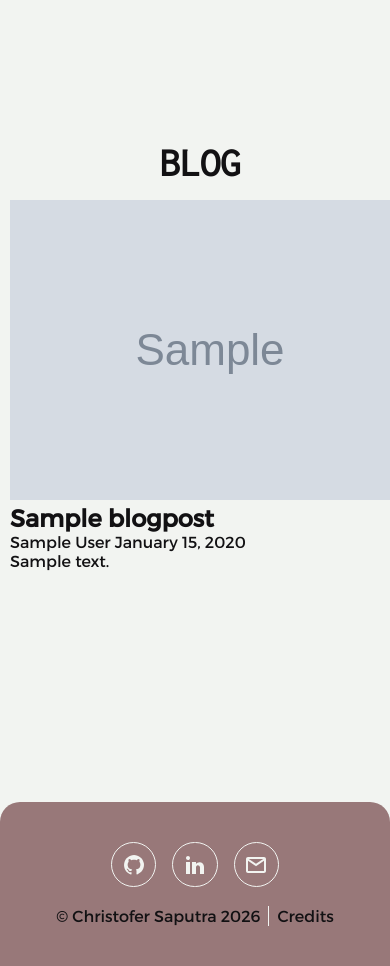
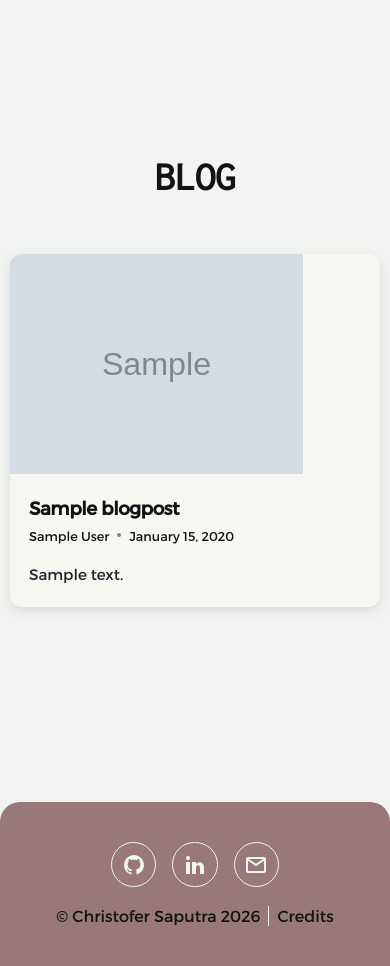
Before and after one commit to chromium7/portfolio, a Django app: page /blog/ in a window 390 px wide; the page is wider, and only the part inside the window is pictured. Shown: the part 74-1040 px from the top of that part. Run offline with Django 4.2, Linux system fonts and the light colour scheme; tables that the repository leaves empty hold one stand-in row (values such as "Sample post"); grey boxes marked "Sample" are stand-in pictures.

Commit message:
feat: polish blog index page for readability (#34)
* feat(#40): polish blog index page for readability

- Give blog cards a proper background, generous padding, and refined shadows
- Improve typography: 1.3rem titles with tighter line-height, 0.95rem excerpts at 1.7 line-height
- Set wider max-width (700px) for comfortable reading on larger viewports
- Add subtle title hover color transition to theme-color
- Refine pagination with uppercase mono type, letter-spacing, and static link underlines
- Add responsive breakpoint for smaller padding and title size on mobile
- Keep blog-detail styles unchanged

* fix(#40): constrain blog image size and increase card spacing

- Replace max-height with fixed height (220px) plus max-width (100%) on blog-card__image for consistent sizing regardless of uploaded image dimensions
- Increase gap between blog cards from 2.5rem to 3.5rem for clearer visual separation

* fix(#40): center blog card images with object-position

* Fix css file import

```diff
--- a/static_files/css/main.css
+++ b/static_files/css/main.css
@@ -16,6 +16,7 @@
 @import "pages/home.css";
 @import "pages/projects.css";
 @import "pages/about.css";
+@import "pages/blog.css";
 @import "pages/tools.css";
 @import "pages/credits.css";
 @import "pages/events.css";
--- a/static_files/css/blogs/blog.css
+++ b/static_files/css/pages/blog.css
@@ -1,43 +1,53 @@
 .blog-list {
-  margin-top: 10vh;
-  padding-bottom: var(--space-6);
+  margin: 22vh auto 10vh;
+  max-width: 700px;
 }
 
 .blog-list__items {
   display: flex;
   flex-direction: column;
-  gap: var(--space-6);
-  margin-top: var(--space-6);
+  gap: 3.5rem;
+  margin-top: 3.5rem;
 }
 
 .blog-card {
-  display: flex;
-  flex-direction: column;
-  gap: var(--space-3);
+  background: var(--secondary-bg-color);
   border-radius: var(--radius-md);
   box-shadow: var(--shadow-sm);
   overflow: hidden;
-  transition: transform var(--transition-fast), box-shadow var(--transition-fast);
+  transition: transform 0.3s ease, box-shadow 0.3s ease;
 }
 
 .blog-card:hover {
-  transform: translateY(-2px);
+  transform: translateY(-3px);
   box-shadow: var(--shadow-md);
 }
 
 .blog-card__image {
   width: 100%;
-  max-height: 320px;
+  max-width: 100%;
+  height: 220px;
   object-fit: cover;
-  border-radius: var(--radius-md);
+  object-position: center;
 }
 
 .blog-card__content {
-  padding: 0 var(--space-2) var(--space-3);
+  padding: var(--space-6);
 }
 
 .blog-card__title {
+  font-size: 1.3rem;
+  letter-spacing: -0.4px;
+  line-height: 1.3;
   margin: 0 0 var(--space-2);
+}
+
+.blog-card__title a {
+  color: var(--primary-color);
+}
+
+.blog-card__title a:hover {
+  color: var(--theme-color);
 }
 
 .blog-card__meta {
@@ -47,7 +57,7 @@
   font-family: var(--font-mono);
   font-size: 0.8rem;
   color: var(--theme-secondary-color);
-  margin-bottom: var(--space-3);
+  margin-bottom: var(--space-4);
 }
 
 .blog-card__separator {
@@ -59,19 +69,31 @@
 
 .blog-card__excerpt {
   color: var(--secondary-color);
-  line-height: 1.6;
+  line-height: 1.7;
+  font-size: 0.95rem;
 }
 
 .blog-pagination {
   display: flex;
   align-items: center;
   justify-content: space-between;
-  margin-top: var(--space-6);
+  margin-top: var(--space-8);
   font-family: var(--font-mono);
+  font-size: 0.8rem;
+  letter-spacing: 1.5px;
+  text-transform: uppercase;
+}
+
+.blog-pagination a {
+  color: var(--theme-color);
+}
+
+.blog-pagination a::after {
+  opacity: 1;
+  transform: translateX(0);
 }
 
 .blog-pagination__status {
-  font-size: 0.85rem;
   color: var(--theme-secondary-color);
 }
 
@@ -126,3 +148,17 @@
 .blog-detail__content code {
   font-family: var(--font-mono);
 }
+
+@media (max-width: 768px) {
+  .blog-list {
+    margin-top: 16vh;
+  }
+
+  .blog-card__content {
+    padding: var(--space-4);
+  }
+
+  .blog-card__title {
+    font-size: 1.15rem;
+  }
+}
--- a/templates/blogs/detail.html
+++ b/templates/blogs/detail.html
@@ -3,10 +3,6 @@
 {% load blog_extras %}
 
 {% block title %}{{ post.title }} – Christofer Saputra{% endblock %}
-
-{% block extra_css %}
-<link rel="stylesheet" href="{% static 'blogs/css/blog.css' %}">
-{% endblock %}
 
 {% block content %}
 <section class="section">
--- a/templates/blogs/list.html
+++ b/templates/blogs/list.html
@@ -2,10 +2,6 @@
 {% load static %}
 
 {% block title %}Blog – Christofer Saputra{% endblock %}
-
-{% block extra_css %}
-<link rel="stylesheet" href="{% static 'blogs/css/blog.css' %}">
-{% endblock %}
 
 {% block content %}
 <section class="section">
```
